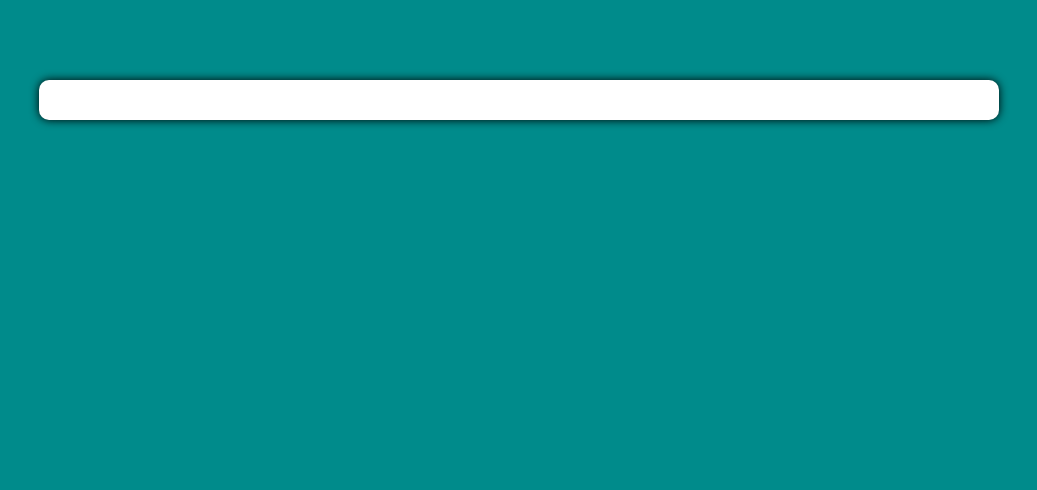
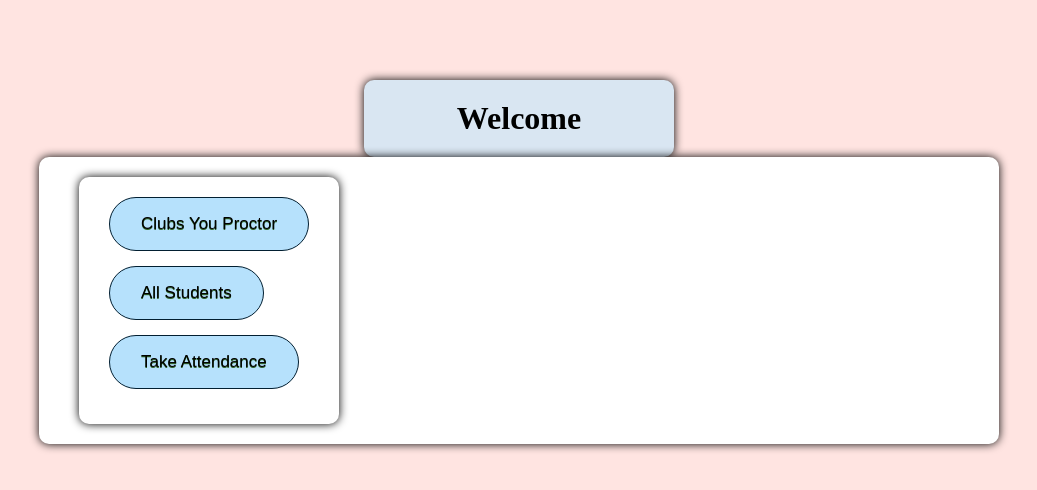
Before and after one commit to clarkreb000/ATTENDANCE-APP, a plain HTML site: page Teacher.html in a window 1280 px wide. Shown: the whole page, without its empty margins (121-1158 px from the left). Drawn offline with Linux system fonts and the light colour scheme.

Commit message:
MAIN PAGE

```diff
--- a/Teacher.html
+++ b/Teacher.html
@@ -3,10 +3,22 @@
 <head>
     <meta charset="UTF-8">
     <title>Welcome Back</title>
-    <link rel="stylesheet" type="text/css" href="style.css">
+    <link rel="stylesheet" type="text/css" href="styleteacher.css">
 </head>
 <body>
+<div class="welcome">
+    <ul class="welcomescreen">
+<h1>Welcome</h1>
+</ul>
+</div>
 <div class="form-container-teacher">
+    <div class="form-container-selection">
+    <ul class="list">
+        <li><a href="MAIN.html" class="myButton">Clubs You Proctor</a></li>
+        <li><a href="MAIN.html" class="myButton">All Students</a></li>
+        <li><a href="MAIN.html" class="myButton">Take Attendance</a></li>
+    </ul>
+</div>
 </div>
 </body>
 </html>
--- a/style.css
+++ b/mainpagestyle.css
@@ -13,15 +13,6 @@ border-radius: 10px;
 box-shadow: 0 0 10px 0 #000;
 margin: auto;
 }
-.form-container-teacher{
-width: 900px;
-height: auto;
-padding: 20px 30px;
-background-color: #fff;
-border-radius: 10px;
-box-shadow: 0 0 10px 0 #000;
-margin: auto;
-}
 ul.list{
 list-style-type: none;
 text-align: center;
@@ -29,14 +20,6 @@ text-align: center;
 ul.list li{
 width: 250px;
 margin-bottom: 15px;
-}
-ul.list li input{
-width: 250px;
-text-align:center;
-padding: 8px 0px;
-border:none;
-background-color: #d3d3d3;
-border-radius: 5px;
 }
 
 .button1{
--- /dev/null
+++ b/styleparent.css
@@ -0,0 +1,15 @@
+*{margin: 0; padding:0}
+
+body{
+background-color: #FFE4E1;
+padding-top: 10vh;
+}
+.form-container-parent{
+width: 900px;
+height: auto;
+padding: 20px 30px;
+background-color: #fff;
+border-radius: 10px;
+box-shadow: 0 0 10px 0 #000;
+margin: auto;
+}
--- /dev/null
+++ b/stylestudent.css
@@ -0,0 +1,15 @@
+*{margin: 0; padding:0}
+
+body{
+background-color: #FFE4E1;
+padding-top: 10vh;
+}
+.form-container-student{
+width: 900px;
+height: auto;
+padding: 20px 30px;
+background-color: #fff;
+border-radius: 10px;
+box-shadow: 0 0 10px 0 #000;
+margin: auto;
+}
--- /dev/null
+++ b/styleteacher.css
@@ -0,0 +1,67 @@
+*{margin: 0; padding:0}
+
+body{
+background-color: #FFE4E1;
+padding-top: 10vh;
+}
+.form-container-teacher{
+width: 900px;
+height: auto;
+padding: 20px 30px;
+background-color: #fff;
+border-radius: 10px;
+box-shadow: 0 0 10px 0 #000;
+margin: auto;
+}
+.form-container-selection{
+width: 200px;
+height: auto;
+padding: 20px 30px;
+background-color: #fff;
+border-radius: 10px;
+box-shadow: 0 0 10px 0 #000;
+margin-left: 10px;
+}
+.welcome{
+width: 250px;
+height: auto;
+padding: 20px 30px;
+background-color: #d9e6f2;
+border-radius: 10px;
+box-shadow: 0 0 10px 0 #000;
+margin: auto;
+}
+ul.welcomescreen{
+text-align:center;
+}
+ul.list{
+list-style-type: none;
+text-align: left;
+}
+ul.list li{
+width: 250px;
+margin-bottom: 15px;
+}
+.myButton {
+	background-color:#b6e1fc;
+	-moz-border-radius:30px;
+	-webkit-border-radius:20px;
+	border-radius:28px;
+	border:1px solid #021f31;
+	display:inline-block;
+	cursor:pointer;
+	color:#000000;
+	font-family:Arial;
+	font-size:17px;
+	padding:16px 31px;
+	text-decoration:none;
+	text-shadow:0px 1px 0px #2f6627;
+}
+.myButton:hover {
+	background-color:#054d7a;
+	color:#ffffff;
+}
+.myButton:active {
+	position:relative;
+	top:1px;
+}
```
Also changed, not shown: MAIN.html (+1 -1 lines), Parent.html (+4 -1 lines), Student.html (+4 -1 lines).
